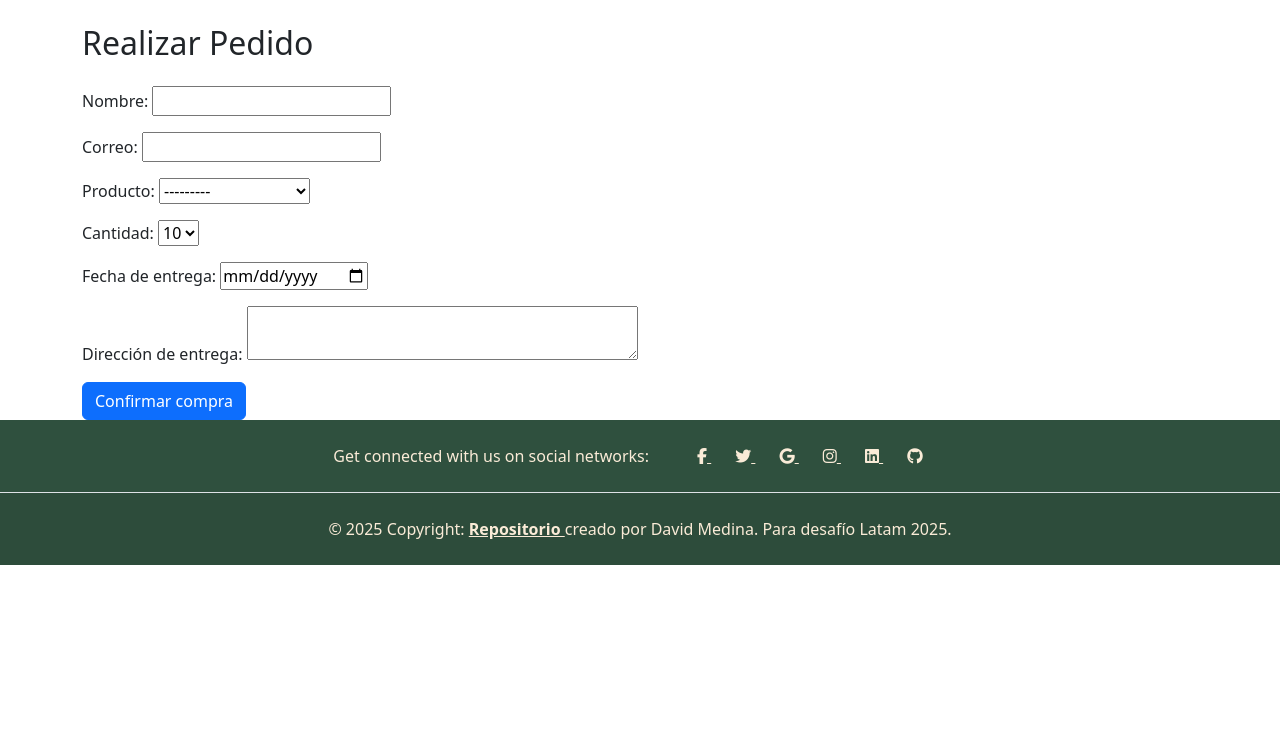
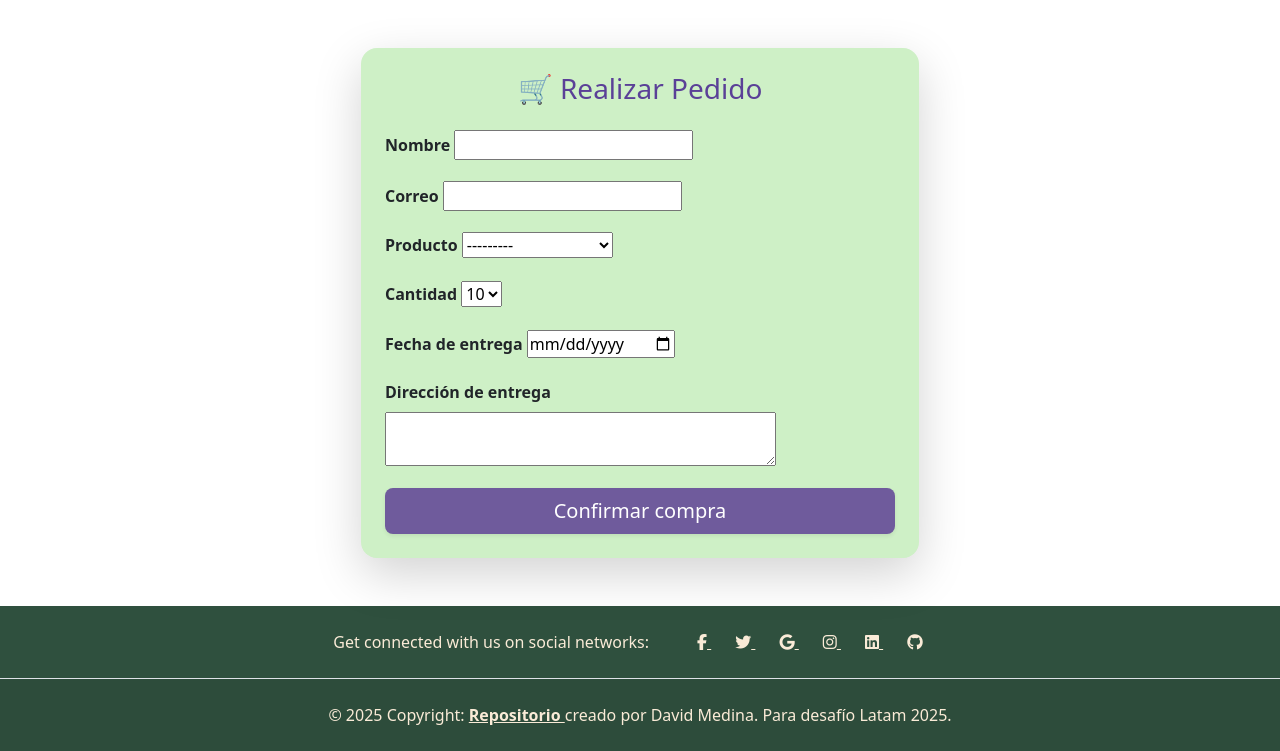
Before and after one commit to AlkimistaRavith/Proyecto_OnlyFlans, a Django app: page /compra/ in a window 1280 px wide. Shown: the part 156-907 px from the top of the page. Before the commit the page ends 721 px from the top, so only its background shows below. Run offline with Django 5.2, Linux system fonts and the light colour scheme; tables that the repository leaves empty hold one stand-in row (values such as "Sample post").

Commit message:
Comentando detalles

```diff
--- a/templates/users/login.html
+++ b/templates/users/login.html
@@ -7,7 +7,9 @@
     {% include 'web/components/scripts.html' %}
 </head>
 <body>
+    <!-- header -->
     {% include 'web/components/header.html' %}
+    <!-- navbar -->
     {% include 'web/components/navbar.html' %}
 
     <div class="container">
@@ -42,11 +44,12 @@
                             </button>
                         </div>
                     </form>
-
                 </div>
             </div>
         </div>
     </div>
+
+    <!-- Footer -->
     {% include 'web/components/footer.html' %}
 </body>
 </html>
--- a/templates/users/registro.html
+++ b/templates/users/registro.html
@@ -7,7 +7,9 @@
     {% include 'web/components/scripts.html' %}
 </head>
 <body>
+    <!-- header -->
     {% include 'web/components/header.html' %}
+    <!-- navbar -->
     {% include 'web/components/navbar.html' %}
 
     <div class="container">
@@ -61,6 +63,7 @@
         </div>
     </div>
 
+    <!-- footer -->
     {% include 'web/components/footer.html' %}
 </body>
 </html>
--- a/templates/web/components/flanes_premium.html
+++ b/templates/web/components/flanes_premium.html
@@ -38,7 +38,7 @@
                             </div>
                         </div>
 
-                        <!-- Acciones -->
+                        <!-- Detalles -->
                         <div class="card-footer bg-transparent border-0 text-center pb-4">
                             <a href="{% url 'detalle_producto' flan.slug %}" class="btn button btn-outline-primary btn-sm rounded-3 shadow-sm me-2">Ver más</a>
                         </div>
--- a/templates/web/components/flanes_publicos.html
+++ b/templates/web/components/flanes_publicos.html
@@ -38,7 +38,7 @@
                             </div>
                         </div>
 
-                        <!-- Acciones -->
+                        <!-- Detalles -->
                         <div class="card-footer bg-transparent border-0 text-center pb-4">
                             <a href="{% url 'detalle_producto' flan.slug %}" class="btn button btn-outline-primary btn-sm rounded-3 shadow-sm me-2">Ver más</a>
                         </div>
--- a/templates/web/components/header.html
+++ b/templates/web/components/header.html
@@ -8,6 +8,7 @@
     <title>Document</title>
 </head>
 <body>
+    <!--Logo y encabezado-->
     <header class="header">
         <div class="container d-flex justify-content-center align-items-center h-100">
             <img src="{% static 'logo.png' %}" alt="Logo" class="logo">
--- a/templates/web/components/navbar.html
+++ b/templates/web/components/navbar.html
@@ -10,22 +10,27 @@
   <nav class="navbar navbar-expand-lg">
     <div class="container px-4 px-lg-5">
       <div class="d-flex justify-content-left align-items-left h-20">
+        <!--Imagen con iniciales de la marca-->
         <img src="{% static 'logo2.png' %}" alt="Logo2" class="logo2">
       </div>
       <button class="navbar-toggler" type="button" data-bs-toggle="collapse" data-bs-target="#navbarSupportedContent" aria-controls="navbarSupportedContent" aria-expanded="false" aria-label="Toggle navigation"><span class="navbar-toggler-icon"></span></button>
       <div class="collapse navbar-collapse" id="navbarSupportedContent">
           <ul class="navbar-nav me-auto mb-2 mb-lg-0 ms-lg-4">
+              <!--Links a Inicio, About, Contacto y Compra -->
               <li class="nav-item"><a class="nav-link active" aria-current="page" href="{% url 'home'%}">Inicio</a></li>
               <li class="nav-item"><a class="nav-link" href="{% url 'about'%}">Acerca de nosotros</a></li>
               <li class="nav-item"><a class="nav-link" href="{% url 'contacto'%}">Contacto</a></li>
               <li class="nav-item"><a class="nav-link" href="{% url 'compra'%}">Comprar</a></li>
           </ul>
+          <!-- Sección de opciones para usuario conectado -->
           {% if user.is_authenticated %}
               <div class="nav-item dropdown">
                   <a class="nav-link dropdown-toggle" id="navbarDropdown" href="#" role="button" data-bs-toggle="dropdown" aria-expanded="false">Hola: {{user.username}}</a>
                   <ul class="dropdown-menu" aria-labelledby="navbarDropdown">
+                        <!-- Ingresar a productos premiums (is_private) -->
                         <li><a class="dropdown-item" href="{% url 'home_premium' %}">Productos Premium</a></li>
                         <li><hr class="dropdown-divider" /></li>
+                        <!-- Desconectar -->
                         <form class="container" action="{% url 'logout' %}" method="post">
                             {% csrf_token %}
                             <button type="submit">Salir</button>
@@ -33,6 +38,7 @@
 
                   </ul>
               </div>
+          <!-- Sección de opciones registrar/ingresar para no conectado -->
           {% else %}
               <div class="nav-item"><a class="nav-link" href="{% url 'registro'%}"> Crea tu cuenta | </a></div>
               <div class="nav-item"><a class="nav-link" href="{% url 'login'%}"> | Ingresa a tu cuenta </a></div>
--- a/templates/web/compra.html
+++ b/templates/web/compra.html
@@ -8,41 +8,106 @@
     {% include 'web/components/scripts.html' %}
 </head>
 <body class="d-flex flex-column min-vh-100">
+    <!-- header -->
     {% include 'web/components/header.html' %}
+    <!-- navbar -->
     {% include 'web/components/navbar.html' %}
 
-    <div class="container mt-4">
-        <h2 class="mb-4">Realizar Pedido</h2>
-        <form method="post">
-            {% csrf_token %}
-            <div class="mb-3">
-                {{ form.nombre.label_tag }}
-                {{ form.nombre }}
+    {% block 'content' %}
+    <div class="container">
+        <div class="col-12 col-md-6 offset-0 offset-md-3 mt-5 mb-5">
+            <div class="card shadow-lg rounded-4 border-0">
+                <div class="card-body p-4">
+
+                    <!-- Título -->
+                    <h3 class="text-center mb-4 titulo">🛒 Realizar Pedido</h3>
+
+                    <!-- Formulario -->
+                    <form method="post">
+                        {% csrf_token %}
+                        {{ form.non_field_errors }}
+
+                        <!-- Nombre -->
+                        <div class="mb-3">
+                            <label for="{{ form.nombre.id_for_label }}" class="form-label fw-semibold">
+                                {{ form.nombre.label }}
+                            </label>
+                            {{ form.nombre }}
+                            <div class="text-danger small">
+                                {{ form.nombre.errors }}
+                            </div>
+                        </div>
+
+                        <!-- Correo -->
+                        <div class="mb-3">
+                            <label for="{{ form.correo.id_for_label }}" class="form-label fw-semibold">
+                                {{ form.correo.label }}
+                            </label>
+                            {{ form.correo }}
+                            <div class="text-danger small">
+                                {{ form.correo.errors }}
+                            </div>
+                        </div>
+
+                        <!-- Producto -->
+                        <div class="mb-3">
+                            <label for="{{ form.producto.id_for_label }}" class="form-label fw-semibold">
+                                {{ form.producto.label }}
+                            </label>
+                            {{ form.producto }}
+                            <div class="text-danger small">
+                                {{ form.producto.errors }}
+                            </div>
+                        </div>
+
+                        <!-- Cantidad -->
+                        <div class="mb-3">
+                            <label for="{{ form.cantidad.id_for_label }}" class="form-label fw-semibold">
+                                {{ form.cantidad.label }}
+                            </label>
+                            {{ form.cantidad }}
+                            <div class="text-danger small">
+                                {{ form.cantidad.errors }}
+                            </div>
+                        </div>
+
+                        <!-- Fecha de Entrega -->
+                        <div class="mb-3">
+                            <label for="{{ form.fecha_entrega.id_for_label }}" class="form-label fw-semibold">
+                                {{ form.fecha_entrega.label }}
+                            </label>
+                            {{ form.fecha_entrega }}
+                            <div class="text-danger small">
+                                {{ form.fecha_entrega.errors }}
+                            </div>
+                        </div>
+
+                        <!-- Dirección -->
+                        <div class="mb-3">
+                            <label for="{{ form.direccion.id_for_label }}" class="form-label fw-semibold">
+                                {{ form.direccion.label }}
+                            </label>
+                            {{ form.direccion }}
+                            <div class="text-danger small">
+                                {{ form.direccion.errors }}
+                            </div>
+                        </div>
+
+                        <!-- Botón -->
+                        <div class="d-grid">
+                            <button type="submit" class="button btn btn-lg rounded-3 shadow-sm">
+                                Confirmar compra
+                            </button>
+                        </div>
+                    </form>
+
+                </div>
             </div>
-            <div class="mb-3">
-                {{ form.correo.label_tag }}
-                {{ form.correo }}
-            </div>
-            <div class="mb-3">
-                {{ form.producto.label_tag }}
-                {{ form.producto }}
-            </div>
-            <div class="mb-3">
-                {{ form.cantidad.label_tag }}
-                {{ form.cantidad }}
-            </div>
-            <div class="mb-3">
-                {{ form.fecha_entrega.label_tag }}
-                {{ form.fecha_entrega }}
-            </div>
-            <div class="mb-3">
-                {{ form.direccion.label_tag }}
-                {{ form.direccion }}
-            </div>
-            <button type="submit" class="btn btn-primary">Confirmar compra</button>
-        </form>
+        </div>
     </div>
+    {% endblock %}
 
+    <!-- footer -->
     {% include 'web/components/footer.html' %}
 </body>
 </html>
--- a/templates/web/compra_confirmada.html
+++ b/templates/web/compra_confirmada.html
@@ -8,7 +8,9 @@
     {% include 'web/components/scripts.html' %}
 </head>
 <body>
+    <!-- header -->
     {% include 'web/components/header.html' %}
+    <!-- navbar -->
     {% include 'web/components/navbar.html' %}
 
     {% block 'content' %}
@@ -33,6 +35,7 @@
     </div>
     {% endblock %}
 
+    <!-- footer -->
     {% include 'web/components/footer.html' %}
 </body>
 </html>
--- a/templates/web/contacto.html
+++ b/templates/web/contacto.html
@@ -8,7 +8,9 @@
     {% include 'web/components/scripts.html' %}
 </head>
 <body>
+    <!-- header -->
     {% include 'web/components/header.html' %}
+    <!-- navbar -->
     {% include 'web/components/navbar.html' %}
 
     {% block 'content' %}
@@ -71,7 +73,7 @@
     </div>
     {% endblock %}
 
-
+    <!-- footer -->
     {% include 'web/components/footer.html' %}
 </body>
 </html>
--- a/templates/web/detalle_producto.html
+++ b/templates/web/detalle_producto.html
@@ -8,7 +8,9 @@
     {% include 'web/components/scripts.html' %}
 </head>
 <body>
+    <!-- header -->
     {% include 'web/components/header.html' %}
+    <!-- navbar -->
     {% include 'web/components/navbar.html' %}
 
     <main class="container py-4 flex-grow-1">
@@ -66,7 +68,9 @@
 
     </main>
 
+    <!-- Botón flotante de compra -->
     {% include 'web/components/boton_compra.html' %}
+    <!-- footer -->
     {% include 'web/components/footer.html' %}
 </body>
 </html>
--- a/templates/web/exito.html
+++ b/templates/web/exito.html
@@ -8,7 +8,9 @@
     {% include 'web/components/scripts.html' %}
 </head>
 <body>
+    <!-- header -->
     {% include 'web/components/header.html' %}
+    <!-- navbar -->
     {% include 'web/components/navbar.html' %}
 
     {% block 'content' %}
@@ -33,6 +35,7 @@
     </div>
     {% endblock %}
 
+    <!-- footer -->
     {% include 'web/components/footer.html' %}
 </body>
 </html>
--- a/templates/web/home.html
+++ b/templates/web/home.html
@@ -8,15 +8,19 @@
     {% include 'web/components/scripts.html' %}
 </head>
 <body class="d-flex flex-column min-vh-100">
+    <!-- header -->
     {% include 'web/components/header.html' %}
+    <!-- navbar -->
     {% include 'web/components/navbar.html' %}
 
-
+    <!-- Productos regulares (is_private=False)-->
     {% include 'web/components/flanes_publicos.html' %}
 
     </main>
 
+    <!-- Botón flotante de compra -->
     {% include 'web/components/boton_compra.html' %}
+    <!-- footer -->
     {% include 'web/components/footer.html' %}
 </body>
 </html>
--- a/templates/web/home_premium.html
+++ b/templates/web/home_premium.html
@@ -8,15 +8,21 @@
     {% include 'web/components/scripts.html' %}
 </head>
 <body class="d-flex flex-column min-vh-100">
+    <!-- header -->
     {% include 'web/components/header.html' %}
+    <!-- navbar -->
     {% include 'web/components/navbar.html' %}
+
     <main class="container py-4 flex-grow-1">
 
+    <!-- Productos premium (is_private=True)-->
     {% include 'web/components/flanes_premium.html' %}
 
     </main>
 
+    <!-- Botón flotante de compra -->
     {% include 'web/components/boton_compra.html' %}
+    <!-- footer -->
     {% include 'web/components/footer.html' %}
 </body>
 </html>
```
Also changed, not shown: templates/web/about.html (+12 -0 lines), templates/web/components/footer.html (+1 -8 lines).
